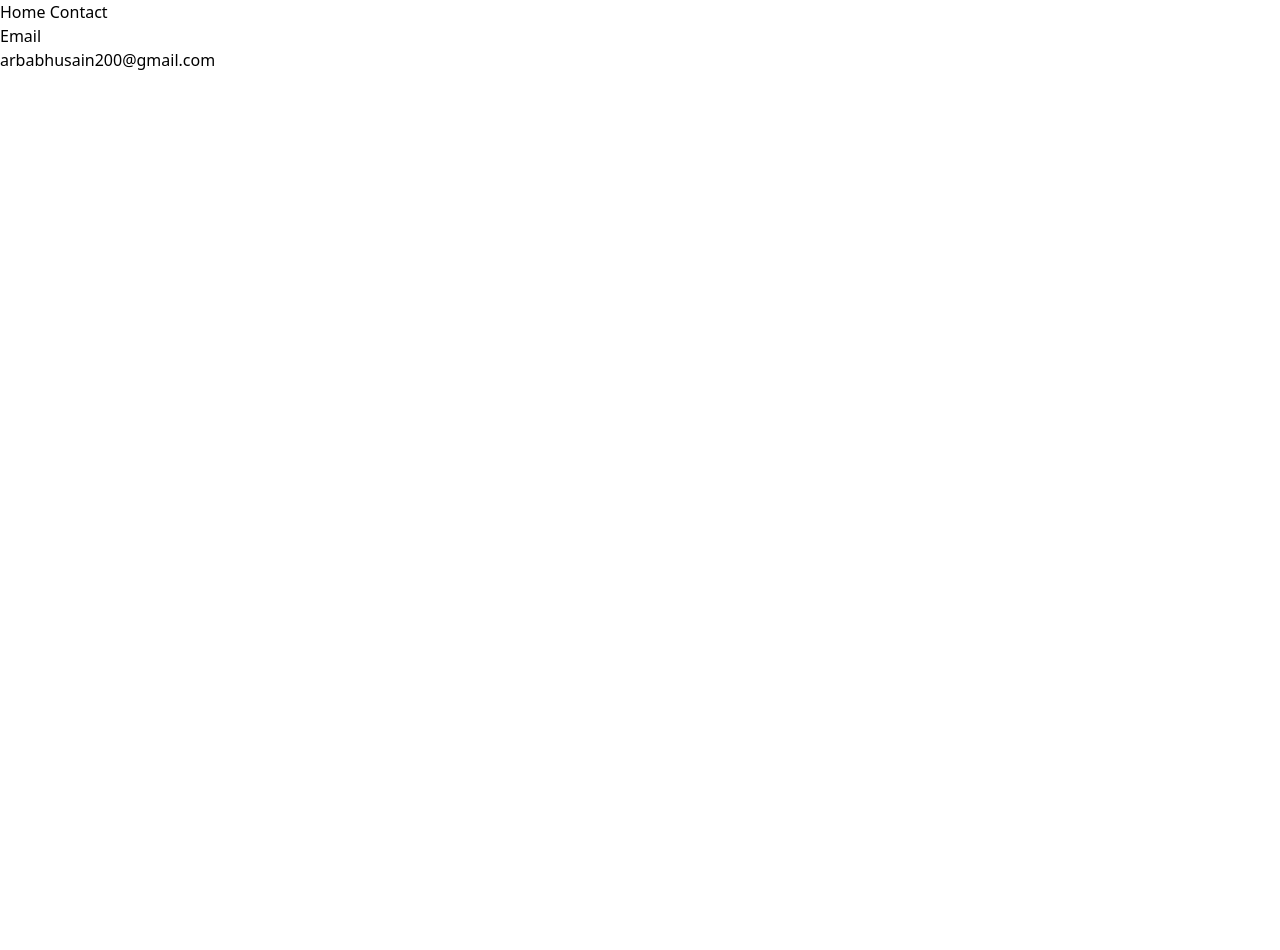
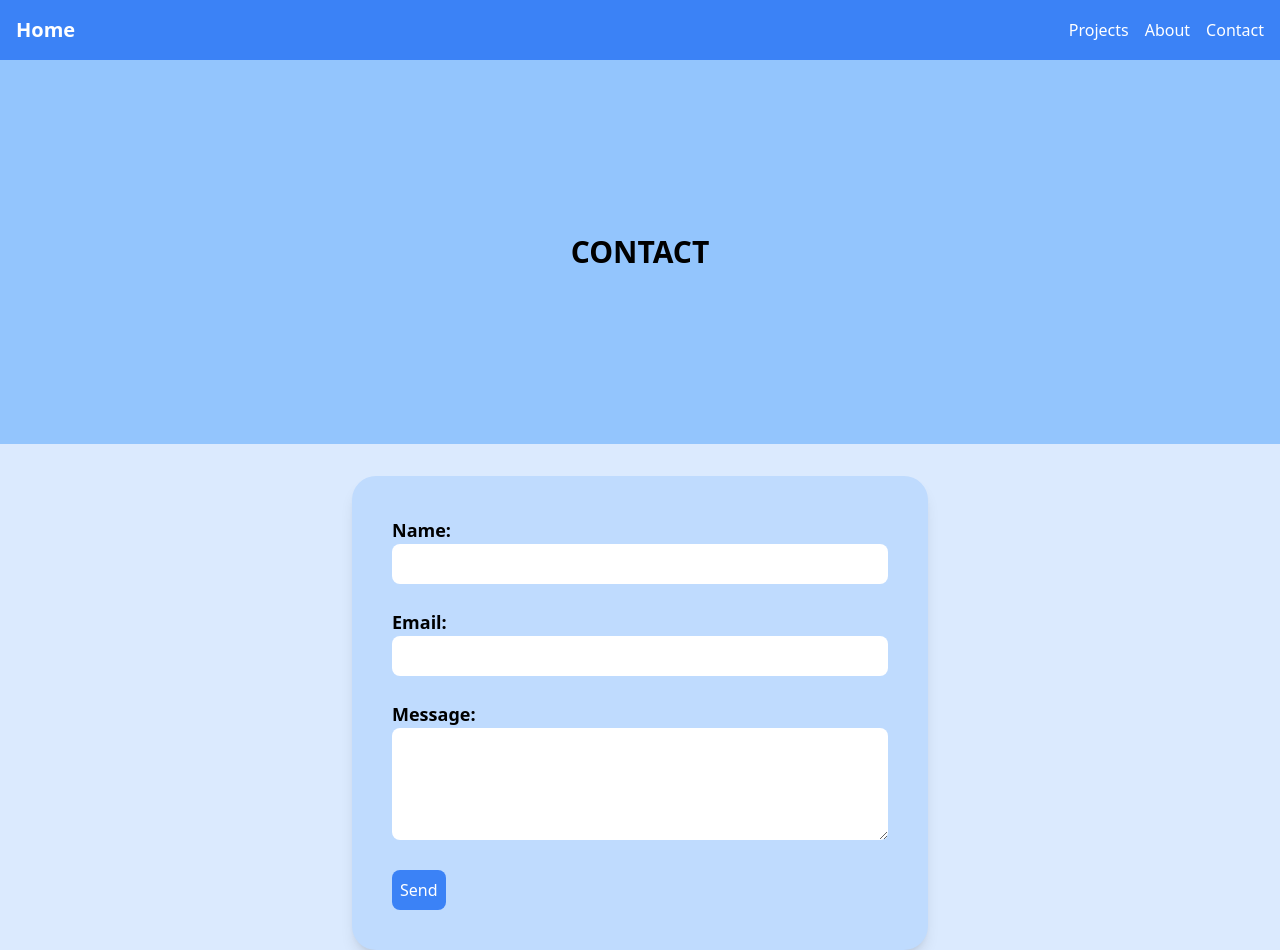
Before and after one commit to ArbabsLab/ArbabHusainPortfolio, a plain HTML site: page Pages/contact.html in a window 1280 px wide. Before the commit the page ends 800 px from the top, so only its background shows below. Drawn offline with nearby package versions, Linux system fonts and the light colour scheme.

Commit message:
Added navbar

```diff
--- a/Pages/contact.html
+++ b/Pages/contact.html
@@ -4,19 +4,86 @@
     <meta charset="UTF-8">
     <meta name="viewport" content="width=device-width, initial-scale=1.0">
     <script src="https://cdn.tailwindcss.com"></script>
-    <title>Arbab Husain Portfolio</title>
+    <title>Contact - Arbab Husain Portfolio</title>
+    <style>
+        .menu-hidden {
+            display: none;
+        }
+        .menu-visible {
+            display: block;
+        }
+    </style>
 </head>
-<body>
-    <header>
-        <nav>
-            <a href="index.html">Home</a>
-            <a href="contact.html">Contact</a>
-        </nav>
-    </header>
-    <div class="Contact">
-        <h3>Email</h3>
-        <a href="mailto:arbabhusain200@gmail.com">arbabhusain200@gmail.com</a>
+<body class="bg-blue-100">
+    <nav class="bg-blue-500 p-4">
+        <div class="container mx-auto flex justify-between items-center">
+
+            <div class="text-white font-bold text-xl">
+                <a href="../index.html">Home</a>
+            </div>
+
+
+            <div class="block lg:hidden">
+                <button id="hamburger-btn" class="text-white focus:outline-none">
+                    <svg class="w-6 h-6" fill="none" stroke="currentColor" viewBox="0 0 24 24" xmlns="http://www.w3.org/2000/svg">
+                        <path stroke-linecap="round" stroke-linejoin="round" stroke-width="2" d="M4 6h16M4 12h16M4 18h16"></path>
+                    </svg>
+                </button>
+            </div>
+
+
+            <div id="menu" class="hidden lg:flex space-x-4">
+                <a href="projects.html" class="text-white hover:text-gray-200">Projects</a>
+                <a href="about.html" class="text-white hover:text-gray-200">About</a>
+                <a href="contact.html" class="text-white hover:text-gray-200">Contact</a>
+            </div>
+        </div>
+
+
+        <div id="mobile-menu" class="menu-hidden lg:hidden space-y-2 p-4">
+            <a href="projects.html" class="block text-white hover:text-gray-200">Projects</a>
+            <a href="about.html" class="block text-white hover:text-gray-200">About</a>
+            <a href="contact.html" class="block text-white hover:text-gray-200">Contact</a>
+        </div>
+    </nav>
+
+    <div class="flex justify-center items-center h-64 md:h-80 lg:h-96 bg-blue-300">
+        <h1 class="text-black font-bold text-3xl">CONTACT</h1>
     </div>
 
+    <div class="max-w-xl mx-auto mt-8 bg-blue-200 p-10 rounded-3xl shadow-lg">
+        <form action="mailto:your-email@example.com" method="POST" enctype="text/plain">
+            <div class="mb-6">
+                <label for="name" class="block text-lg font-bold">Name:</label>
+                <input type="text" id="name" name="name" class="w-full p-2 rounded-lg" required>
+            </div>
+            <div class="mb-6">
+                <label for="email" class="block text-lg font-bold">Email:</label>
+                <input type="email" id="email" name="email" class="w-full p-2 rounded-lg" required>
+            </div>
+            <div class="mb-6">
+                <label for="message" class="block text-lg font-bold">Message:</label>
+                <textarea id="message" name="message" class="w-full p-2 rounded-lg" rows="4" required></textarea>
+            </div>
+            <button type="submit" class="bg-blue-500 text-white p-2 rounded-lg transform hover:scale-105 duration-300">Send</button>
+        </form>
+    </div>
+
+
+    <script>
+
+        const hamburgerBtn = document.getElementById('hamburger-btn');
+        const mobileMenu = document.getElementById('mobile-menu');
+
+        hamburgerBtn.addEventListener('click', () => {
+            if (mobileMenu.classList.contains('menu-hidden')) {
+                mobileMenu.classList.remove('menu-hidden');
+                mobileMenu.classList.add('menu-visible');
+            } else {
+                mobileMenu.classList.remove('menu-visible');
+                mobileMenu.classList.add('menu-hidden');
+            }
+        });
+    </script>
 </body>
 </html>
```
